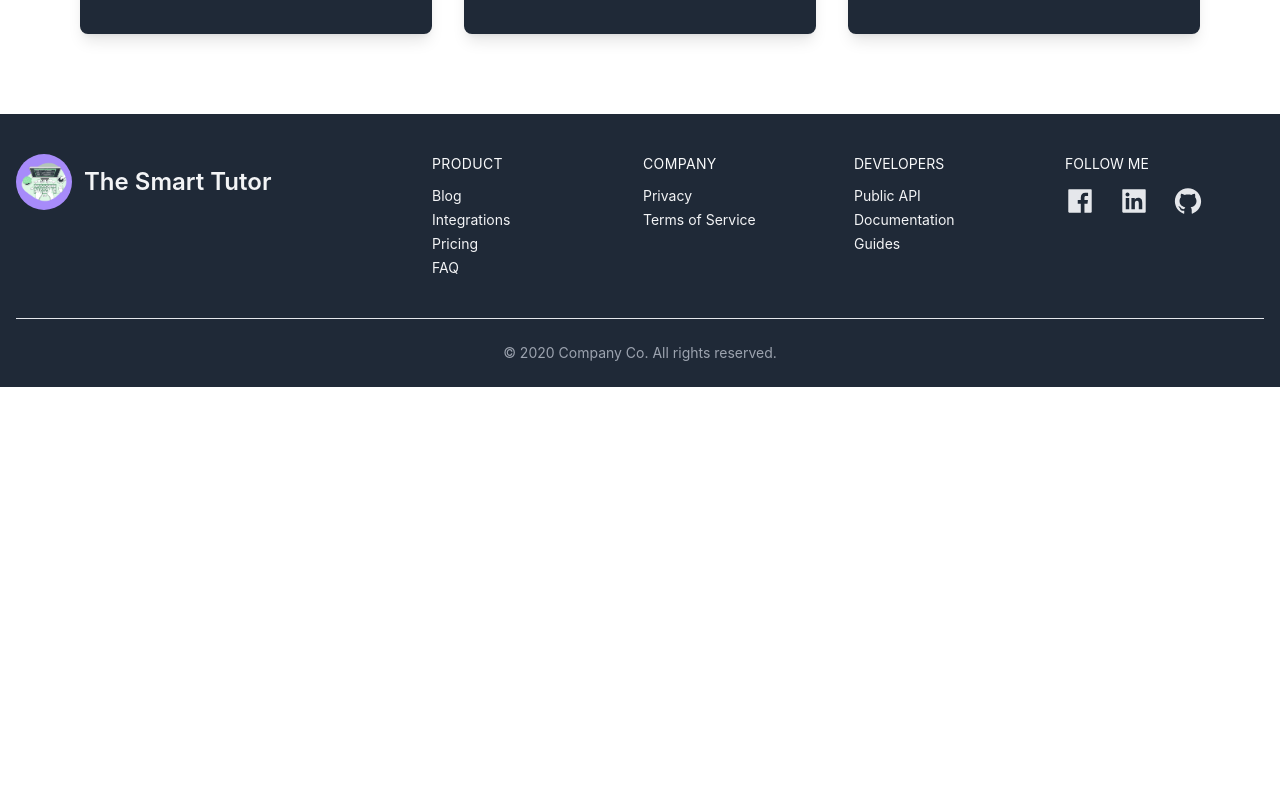
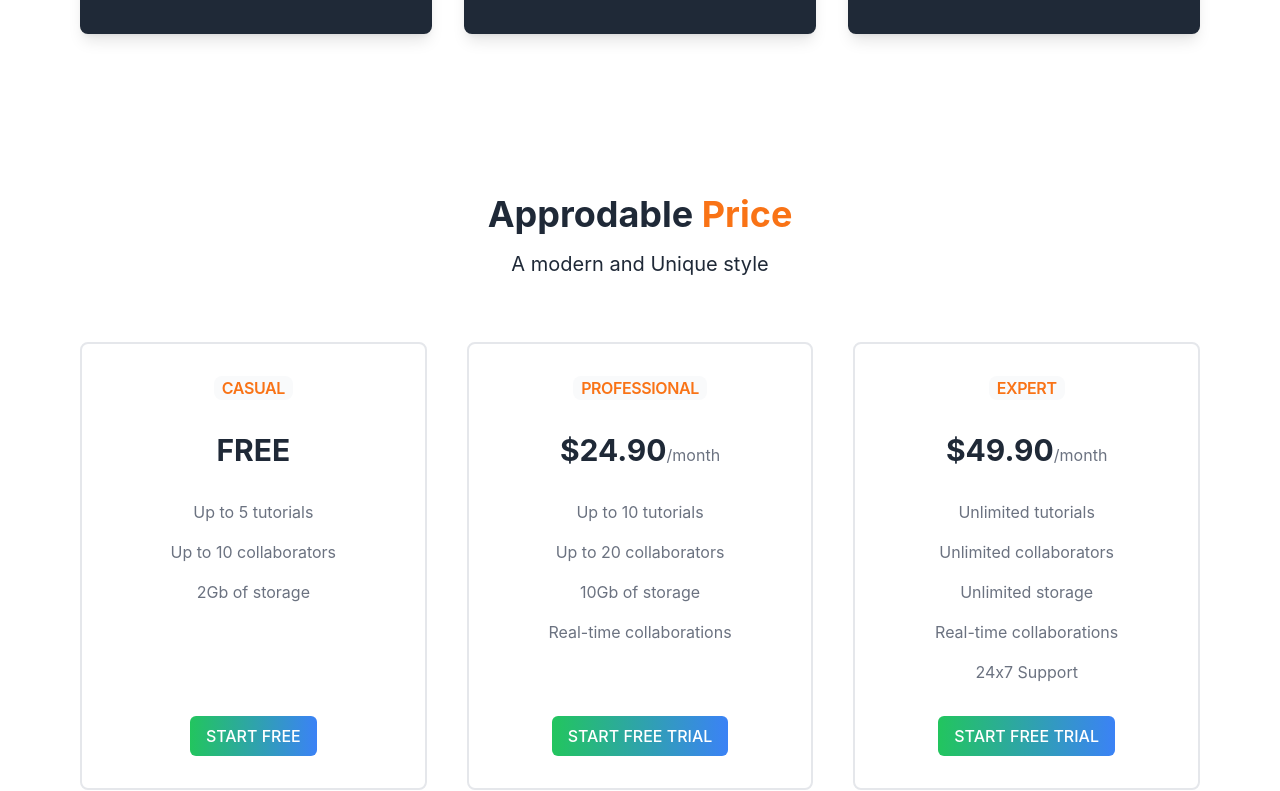
Before and after one commit to Sayem92/the-smart-tutor-client-side, a React (Create React App) app: page / in a window 1280 px wide. Shown: the part 1490-2281 px from the top of the page. Before the commit the page ends 1877 px from the top, so only its background shows below. Built offline with nearby package versions, Linux system fonts and the light colour scheme; no server answers.

Commit message:
add pricing section

```diff
--- a/src/components/Home/Banner/Banner.js
+++ b/src/components/Home/Banner/Banner.js
@@ -10,7 +10,7 @@ const Banner = () => {
                     <div className="max-w-md ">
                         <h1 className="mb-5 text-5xl font-bold">Welcome to <span className='text-orange-500'>The Smart Tutor</span> </h1>
                         <p className="mb-5"> A tutorial is a teaching session given to one student or a small group of students. If you are stuck in a class, you could use a tutorial. Teachers lead classes, but tutors are educators who also help students, usually one-on-one. Tutors don't give grades: they just try to help or coach students.</p>
-                        <Link to='/tutorials'> <button className="btn btn-primary">Get Started</button></Link>
+                        <Link to='/tutorials'> <button className="btn bg-gradient-to-r from-green-500 to-blue-500 rounded-md">Get Started</button></Link>
                     </div>
                 </div>
             </div>
--- a/src/components/Home/Home.js
+++ b/src/components/Home/Home.js
@@ -1,6 +1,7 @@
 import React from 'react';
 import AboutUS from './AboutUS/AboutUS';
 import Banner from './Banner/Banner';
+import Pricing from './Pricing/Pricing';
 
 
 const Home = () => {
@@ -8,6 +9,7 @@ const Home = () => {
         <div>
             <Banner></Banner>
             <AboutUS></AboutUS>
+            <Pricing></Pricing>
 
         </div>
     );
--- /dev/null
+++ b/src/components/Home/Pricing/Pricing.js
@@ -0,0 +1,143 @@
+import React from 'react';
+import { Link } from 'react-router-dom';
+
+const Pricing = () => {
+    return (
+        <div class="bg-white dark:bg-black pb-12">
+            <div class="px-2 py-12 md:p-20">
+
+                <div className='text-center mb-16 space-y-4'>
+                    <h1 className='text-4xl dark:text-white font-bold'>Approdable <span className='text-orange-500 '>Price</span> </h1>
+
+                    <p className='text-xl dark:text-white'>A modern and Unique style</p>
+                </div>
+
+                <div class="grid grid-cols-1 md:grid-cols-2 lg:grid-cols-3 gap-10">
+
+                    <div class="flex flex-col w-full max-w-md p-8 space-y-8 text-center bg-white border-2 border-gray-200 rounded-lg  dark:bg-gray-900 dark:border-gray-700">
+                        <div class="flex-shrink-0">
+                            <h2 class="inline-flex items-center justify-center px-2 font-semibold tracking-tight text-orange-500 uppercase rounded-lg bg-gray-50 dark:bg-gray-700">
+                                Casual
+                            </h2>
+                        </div>
+
+                        <div class="flex-shrink-0">
+                            <span class="pt-2 text-3xl font-bold text-gray-800 uppercase dark:text-gray-100">
+                                Free
+                            </span>
+                        </div>
+
+                        <ul class="flex-1 space-y-4">
+                            <li class="text-gray-500 dark:text-gray-400">
+                                Up to 5 tutorials
+                            </li>
+
+                            <li class="text-gray-500 dark:text-gray-400">
+                                Up to 10 collaborators
+                            </li>
+
+                            <li class="text-gray-500 dark:text-gray-400">
+                                2Gb of storage
+                            </li>
+                        </ul>
+                        <Link to='/tutorials'>
+                        <button class="inline-flex items-center justify-center px-4 py-2 font-medium text-white uppercase transition-colors bg-gradient-to-r from-green-500 to-blue-500 rounded-md focus:outline-none">
+                            Start free
+                        </button>
+                        </Link>
+                    </div>
+
+                    <div class="flex flex-col w-full max-w-md p-8 space-y-8 text-center bg-white border-2 border-gray-200 rounded-lg  dark:bg-gray-900 dark:border-gray-700">
+                        <div class="flex-shrink-0">
+                            <h2 class="inline-flex items-center justify-center px-2 font-semibold tracking-tight text-orange-500 uppercase rounded-lg bg-gray-50 dark:bg-gray-700">
+                                Professional
+                            </h2>
+                        </div>
+
+                        <div class="flex-shrink-0">
+                            <span class="pt-2 text-3xl font-bold text-gray-800 uppercase dark:text-gray-100">
+                                $24.90
+                            </span>
+
+                            <span class="text-gray-500 dark:text-gray-400">
+                                /month
+                            </span>
+                        </div>
+
+                        <ul class="flex-1 space-y-4">
+                            <li class="text-gray-500 dark:text-gray-400">
+                                Up to 10 tutorials
+                            </li>
+
+                            <li class="text-gray-500 dark:text-gray-400">
+                                Up to 20 collaborators
+                            </li>
+
+                            <li class="text-gray-500 dark:text-gray-400">
+                                10Gb of storage
+                            </li>
+
+                            <li class="text-gray-500 dark:text-gray-400">
+                                Real-time collaborations
+                            </li>
+                        </ul>
+                        <Link to='/tutorials'>
+                        <button class="inline-flex items-center justify-center px-4 py-2 font-medium text-white uppercase transition-colors bg-gradient-to-r from-green-500 to-blue-500 rounded-md focus:outline-none">
+                            Start free trial
+                        </button>
+                        </Link>
+                    </div>
+
+                    <div class="flex flex-col w-full max-w-md p-8 space-y-8 text-center bg-white border-2 border-gray-200 rounded-lg  dark:bg-gray-900 dark:border-gray-700">
+                        <div class="flex-shrink-0">
+                            <h2 class="inline-flex items-center justify-center px-2 font-semibold tracking-tight text-orange-500 uppercase rounded-lg bg-gray-50 dark:bg-gray-700">
+                                Expert
+                            </h2>
+                        </div>
+
+                        <div class="flex-shrink-0">
+                            <span class="pt-2 text-3xl font-bold text-gray-800 uppercase dark:text-gray-100">
+                                $49.90
+                            </span>
+
+                            <span class="text-gray-500 dark:text-gray-400">
+                                /month
+                            </span>
+                        </div>
+
+                        <ul class="flex-1 space-y-4">
+                            <li class="text-gray-500 dark:text-gray-400">
+                                Unlimited tutorials
+                            </li>
+
+                            <li class="text-gray-500 dark:text-gray-400">
+                                Unlimited collaborators
+                            </li>
+
+                            <li class="text-gray-500 dark:text-gray-400">
+                                Unlimited storage
+                            </li>
+
+                            <li class="text-gray-500 dark:text-gray-400">
+                                Real-time collaborations
+                            </li>
+
+                            <li class="text-gray-500 dark:text-gray-400">
+                                24x7 Support
+                            </li>
+                        </ul>
+
+                        <Link to='/tutorials'>
+                        <button class="inline-flex items-center justify-center px-4 py-2 font-medium text-white uppercase transition-colors bg-gradient-to-r from-green-500 to-blue-500 rounded-md focus:outline-none">
+                            Start free trial
+                        </button>
+                        </Link>
+                    </div>
+
+                </div>
+            </div>
+        </div>
+    );
+};
+
+export default Pricing;
```
